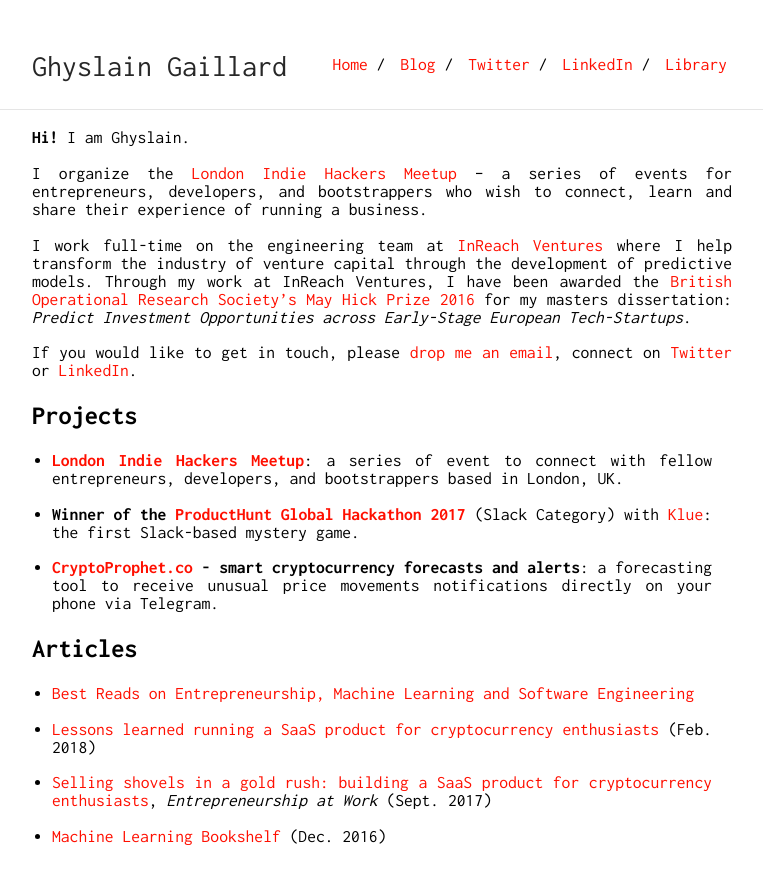
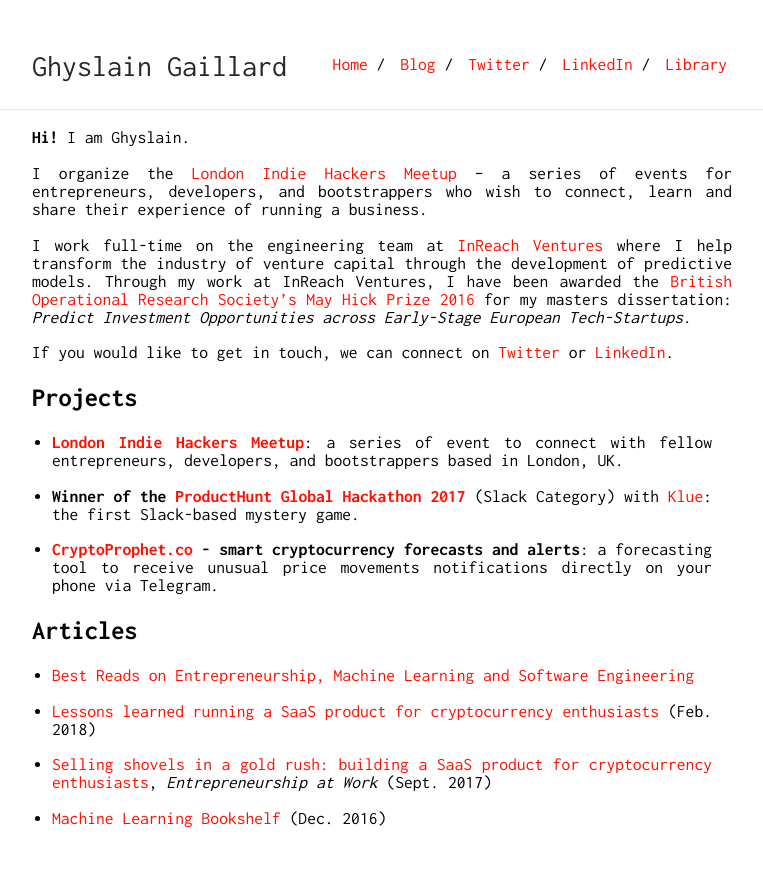
Before and after one commit to ghyslain/ghyslain.me, a Jekyll site: the page built from index.md, in a window 1280 px wide. Shown: the top 884 px of the page, without its empty margins (258-1021 px from the left). Built offline with Jekyll 4.4.1, drawn with Linux system fonts in a browser that asks for light colours.

Commit message:
remove email
tw

```diff
--- a/index.md
+++ b/index.md
@@ -11,7 +11,7 @@ I organize the [London Indie Hackers Meetup](https://indiehackers.london/) – a
 
 I work full-time on the engineering team at [InReach Ventures](http://www.inreachventures.com/) where I help transform the industry of venture capital through the development of predictive models. Through my work at InReach Ventures, I  have been awarded the [British Operational Research Society's May Hick Prize 2016](http://www.theorsociety.com/Pages/Awards/May.aspx) for my masters dissertation: *Predict Investment Opportunities across Early-Stage European Tech-Startups*.
 
-If you would like to get in touch, please [drop me an email](mailto:ghyslain.gaillard@outlook.com), connect on [Twitter](https://twitter.com/iamghyslain) or [LinkedIn](https://www.linkedin.com/in/ghyslaingaillard).
+If you would like to get in touch, we can connect on [Twitter](https://twitter.com/iamghyslain) or [LinkedIn](https://www.linkedin.com/in/ghyslaingaillard).
 
 ## Projects
 
```
